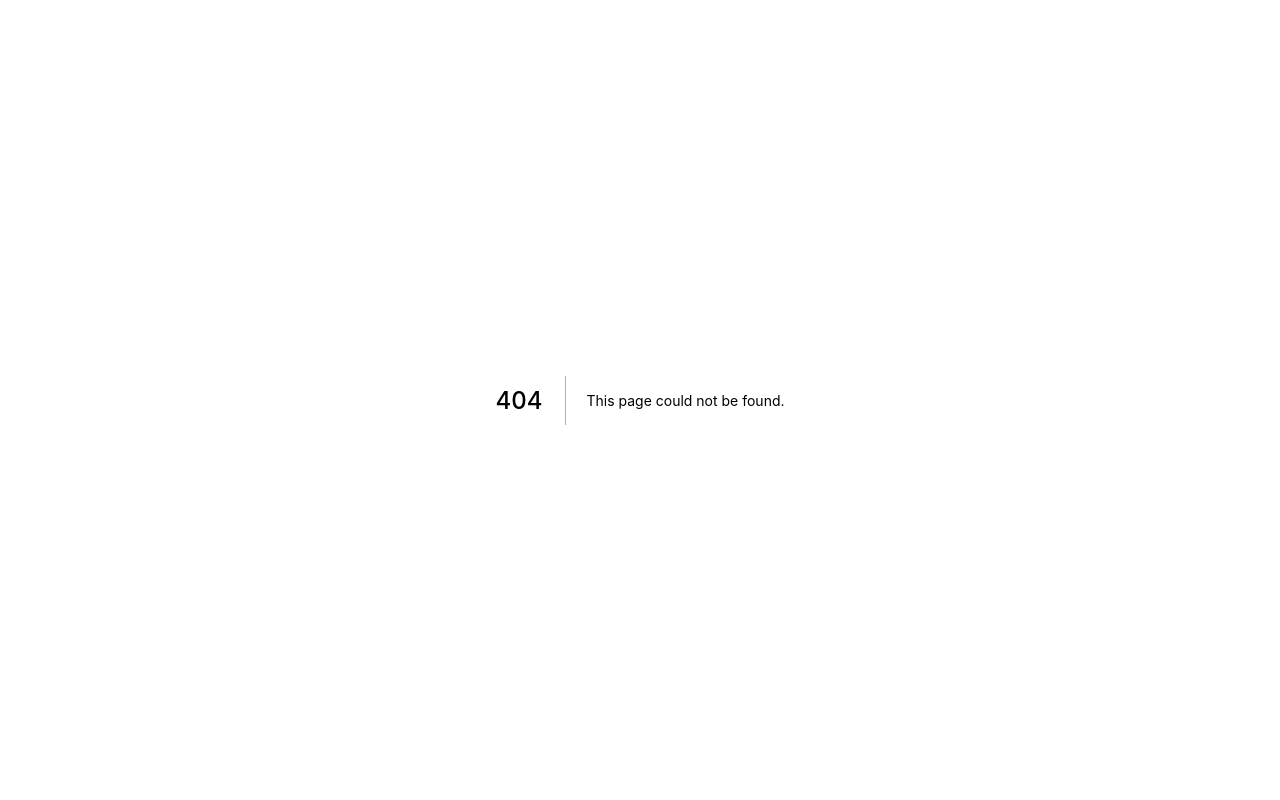
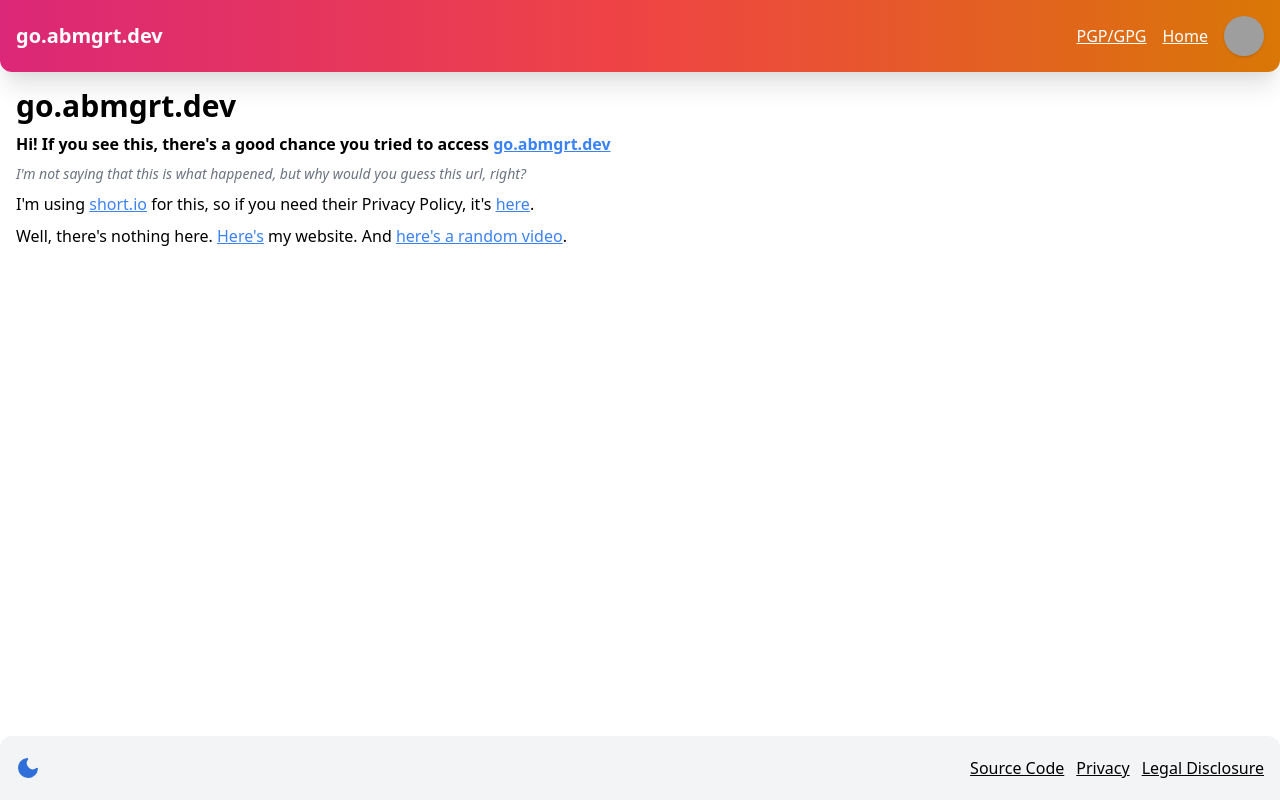
Before and after one commit to rainloreley/abmgrt.dev-old2, a Next.js app: page /shorturl in a window 1280 px wide. Before the commit this address had no page. Built offline with nearby package versions, Linux system fonts and the light colour scheme; grey boxes are pictures that could not be loaded.

Commit message:
added pages for url shortener

```diff
--- a/pages/api/hello.js
+++ /dev/null
@@ -1,5 +0,0 @@
-// Next.js API route support: https://nextjs.org/docs/api-routes/introduction
-
-export default (req, res) => {
-  res.status(200).json({ name: 'John Doe' })
-}
--- /dev/null
+++ b/pages/api/randomvideo.js
@@ -0,0 +1,23 @@
+// Next.js API route support: https://nextjs.org/docs/api-routes/introduction
+
+const urls = [
+	'https://youtu.be/OlOViz1bCCo',
+	'https://youtu.be/kbgI68rIXmk',
+	'https://youtu.be/00HnmrHBgSM',
+	'https://youtu.be/SckcB099zrg',
+	'https://youtu.be/9F07l4npE0Y',
+	'https://youtu.be/kBJIl-cMWwE',
+	'https://youtu.be/KQRP8oTOoPs',
+	'https://www.youtube.com/watch?v=rksaoaqt3JA',
+	'https://www.youtube.com/watch?v=77pnVFLkUjM',
+	'https://youtu.be/SXPUPoal9Q8',
+	'https://youtu.be/rREqabEbz_M',
+	'https://youtu.be/rwSJwzE7lAg',
+	'https://youtu.be/aMgCBYgVwsI',
+	'https://youtu.be/aMgCBYgVwsI',
+	'https://youtu.be/uub0z8wJfhU',
+];
+
+export default (req, res) => {
+	res.redirect(urls[Math.floor(Math.random() * urls.length)]);
+};
--- /dev/null
+++ b/pages/shorturl/error.js
@@ -0,0 +1,44 @@
+import Page from '../../components/Page';
+import { useRouter } from 'next/router';
+
+export default function ShortURLError() {
+	const router = useRouter();
+	return (
+		<Page title="go.abmgrt.dev">
+			<div className="m-4">
+				<p className="font-bold text-3xl">Oh no!</p>
+				<p className="font-semibold mt-2">
+					It seems like you tried to access {'"'}
+					{router.query.url ?? '(something went very wrong)'}
+					{'"'} but that didn't work? Why? Well, it doesn't exist!
+				</p>
+				<p className="my-2">
+					If you think this is an error, you can contact me{' '}
+					<a
+						href="mailto:adrian@abmgrt.dev"
+						className="underline text-blue-500"
+					>
+						here
+					</a>
+					.
+				</p>
+				<p className="mb-4">
+					Otherwise,{' '}
+					<a href="/" className="underline text-blue-500">
+						here's
+					</a>{' '}
+					my website. And{' '}
+					<a
+						href="/api/randomvideo"
+						className="underline text-blue-500"
+						target="_blank"
+					>
+						here's a random video
+					</a>
+					.
+				</p>
+				<p>Have a nice day! ^^</p>
+			</div>
+		</Page>
+	);
+}
--- /dev/null
+++ b/pages/shorturl/index.js
@@ -0,0 +1,59 @@
+import Page from '../../components/Page';
+
+export default function ShortURLIndex() {
+	return (
+		<Page title="go.abmgrt.dev">
+			<div className="m-4">
+				<p className="font-bold text-3xl">go.abmgrt.dev</p>
+				<p className="font-semibold mt-2">
+					Hi! If you see this, there's a good chance you tried to access{' '}
+					<a
+						href="https://go.abmgrt.dev/hbVgep"
+						className="underline text-blue-500"
+						target="_blank"
+					>
+						go.abmgrt.dev
+					</a>
+				</p>
+				<p className="my-2 text-gray-500 italic text-sm">
+					I'm not saying that this is what happened, but why would you guess
+					this url, right?
+				</p>
+				<p className="my-2">
+					I'm using{' '}
+					<a
+						href="https://short.io"
+						className="underline text-blue-500"
+						target="_blank"
+					>
+						short.io
+					</a>{' '}
+					for this, so if you need their Privacy Policy, it's{' '}
+					<a
+						href="https://short.io/privacy"
+						className="underline text-blue-500"
+						target="_blank"
+					>
+						here
+					</a>
+					.
+				</p>
+				<p className="mb-4">
+					Well, there's nothing here.{' '}
+					<a href="/" className="underline text-blue-500">
+						Here's
+					</a>{' '}
+					my website. And{' '}
+					<a
+						href="/api/randomvideo"
+						className="underline text-blue-500"
+						target="_blank"
+					>
+						here's a random video
+					</a>
+					.
+				</p>
+			</div>
+		</Page>
+	);
+}
```
